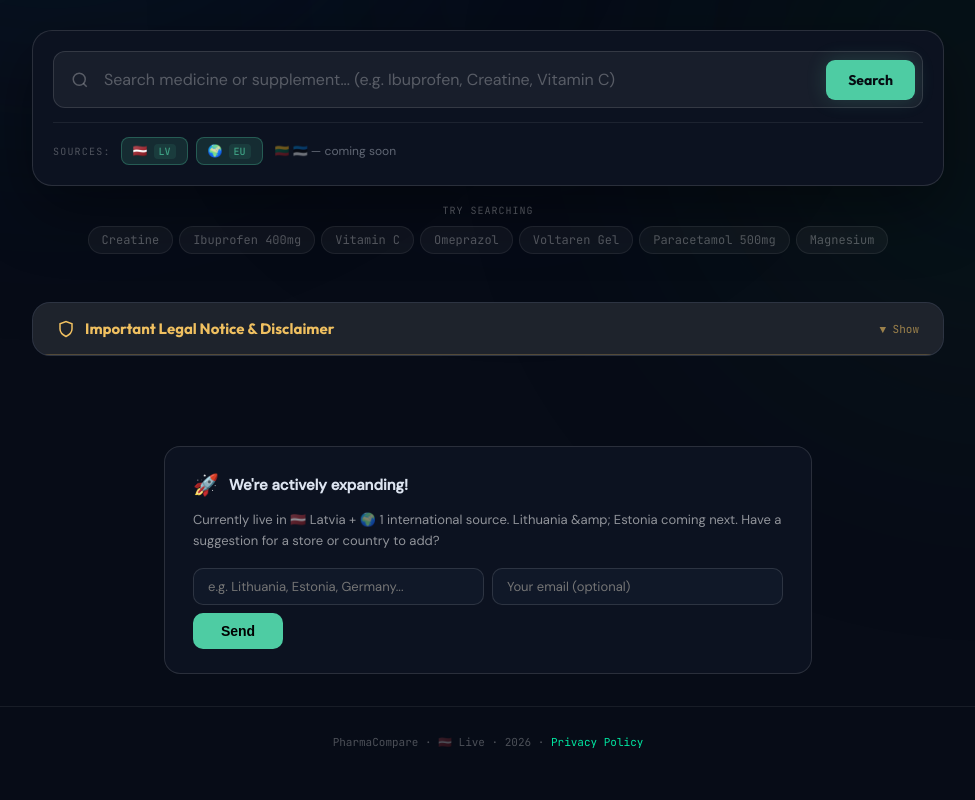
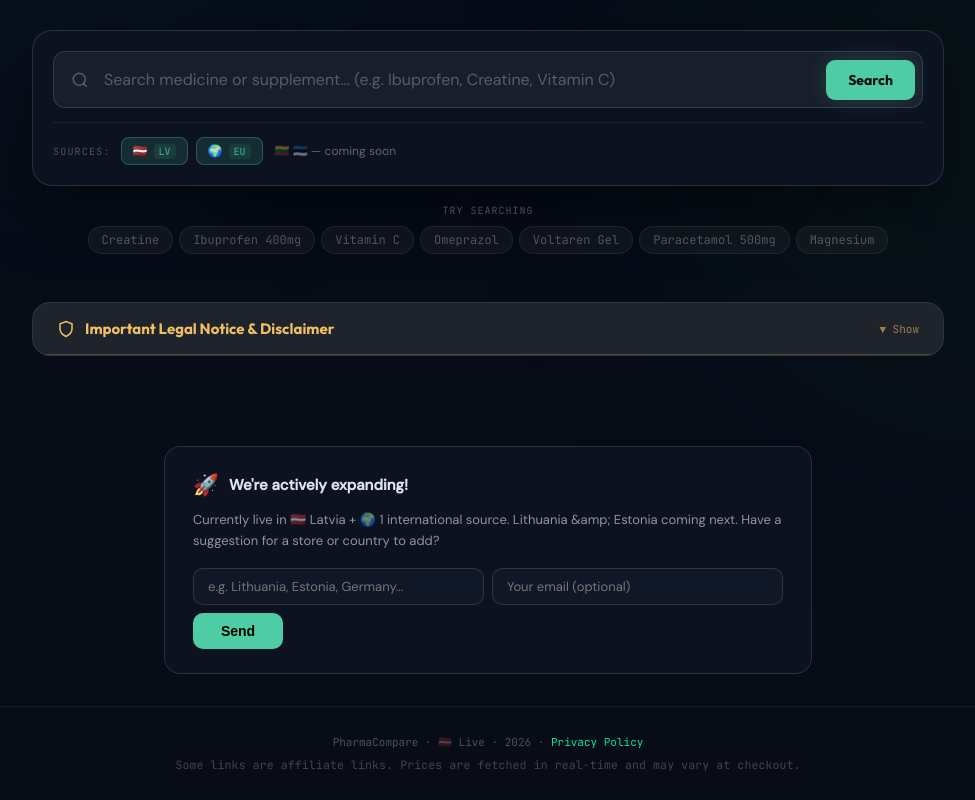
Before and after one commit to JanisSauss/pharma-compare, a website: page index.html in a window 1280 px wide. Shown: the part 503-1303 px from the top of the page, without its empty margins (152-1127 px from the left). Before the commit the page ends 1280 px from the top, so only its background shows below. Drawn offline with Linux system fonts and the light colour scheme.

Commit message:
Update index.html

```diff
--- a/index.html
+++ b/index.html
@@ -428,7 +428,9 @@ footer{position:relative;z-index:1;text-align:center;padding:28px;
     <div id="suggest-thanks" style="display:none;color:var(--green);font-size:13px;margin-top:10px">✓ <span data-t="expandThanks">Thank you! We'll consider your suggestion.</span></div>
   </div>
 </div>
-<footer>PharmaCompare · 🇱🇻 Live · 2026 · <a href="/privacy.html" style="color:#00e5a0;text-decoration:none;">Privacy Policy</a></footer>
+<footer>PharmaCompare · 🇱🇻 Live · 2026 · <a href="/privacy.html" style="color:#00e5a0;text-decoration:none;">Privacy Policy</a>
+<div style="margin-top:8px;font-size:0.72rem;color:#444;letter-spacing:0.01em;">Some links are affiliate links. Prices are fetched in real-time and may vary at checkout.</div>
+</footer>
 
 <script>
 // ────────────────────────────────────
```
